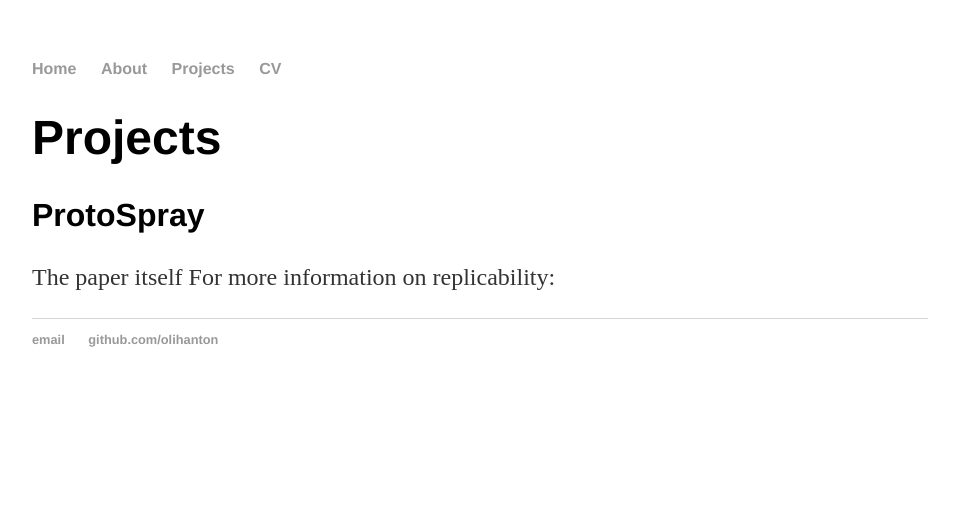
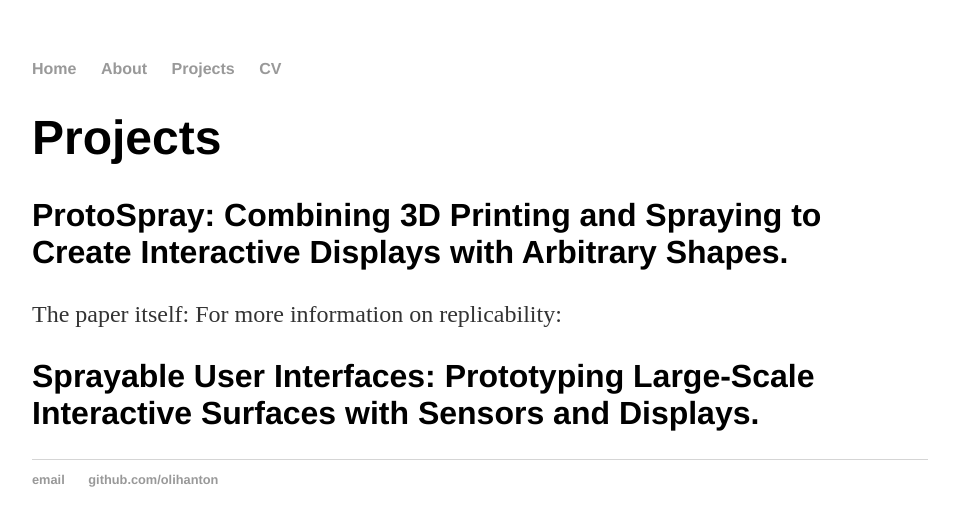
Before and after one commit to olihanton/olihanton.github.io, a Jekyll site: the page built from projects.html, in a window 1280 px wide. Shown: the top 526 px of the page, without its empty margins (160-1119 px from the left). Built offline with Jekyll 4.4.1, drawn with Linux system fonts in a browser that asks for light colours.

Commit message:
Update projects.html

```diff
--- a/projects.html
+++ b/projects.html
@@ -4,11 +4,16 @@ title: Projects
 ---
 <div class="blurb">
 	<h1>Projects</h1>
-	<h2> ProtoSpray </h2>
-	<p>	The paper itself
-		For more information on replicability:
+	<h2> ProtoSpray: Combining 3D Printing and Spraying to Create Interactive Displays with Arbitrary Shapes. </h2>
+	<p>
+
+	The paper itself:
+
+	For more information on replicability:
 
 
 		<!--<a href="/about">Read more about my life...</a>-->
 	</p>
+
+	<h2> Sprayable User Interfaces: Prototyping Large-Scale Interactive Surfaces with Sensors and Displays. </h2>
 </div><!-- /.blurb -->
```
